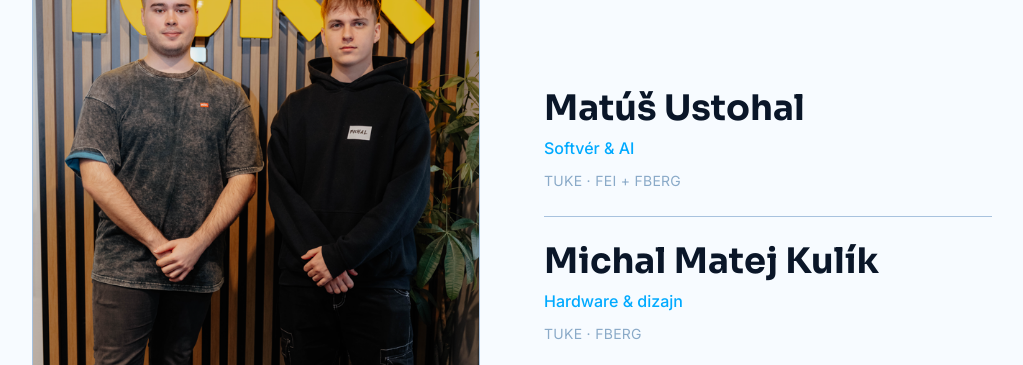
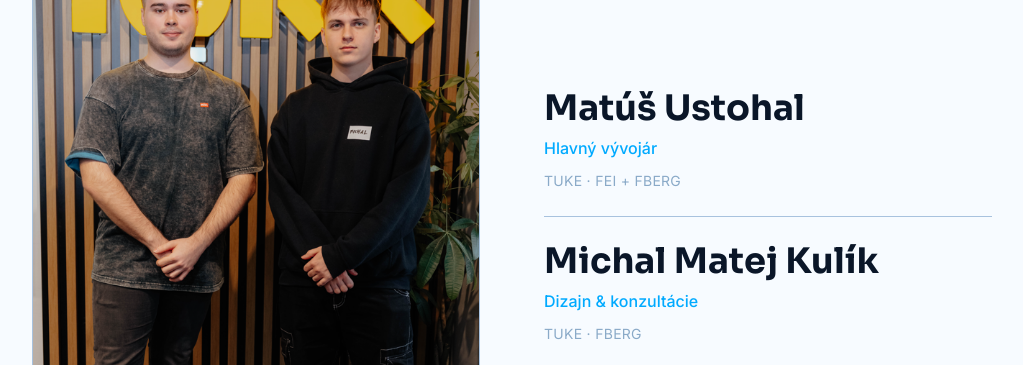
Before and after one commit to ShouTyM/FloodWatchSK_Landing, an Angular app: page / in a window 1280 px wide. Shown: the part 4580-4945 px from the top of the page, without its empty margins (128-1151 px from the left). Built offline with nearby package versions, Linux system fonts and the light colour scheme.

Commit message:
refactor(about): update member roles to reflect current project responsibilities

```diff
--- a/src/app/sections/about/about.html
+++ b/src/app/sections/about/about.html
@@ -22,13 +22,13 @@
       <div class="about__members">
         <div class="about__card" #revealEl>
           <div class="about__card-name">Matúš Ustohal</div>
-          <div class="about__card-role">Softvér & AI</div>
+          <div class="about__card-role">Hlavný vývojár</div>
           <div class="about__card-school">TUKE · FEI + FBERG</div>
         </div>
         <div class="about__divider"></div>
         <div class="about__card" #revealEl>
           <div class="about__card-name">Michal Matej Kulík</div>
-          <div class="about__card-role">Hardware & dizajn</div>
+          <div class="about__card-role">Dizajn & konzultácie</div>
           <div class="about__card-school">TUKE · FBERG</div>
         </div>
       </div>
```
